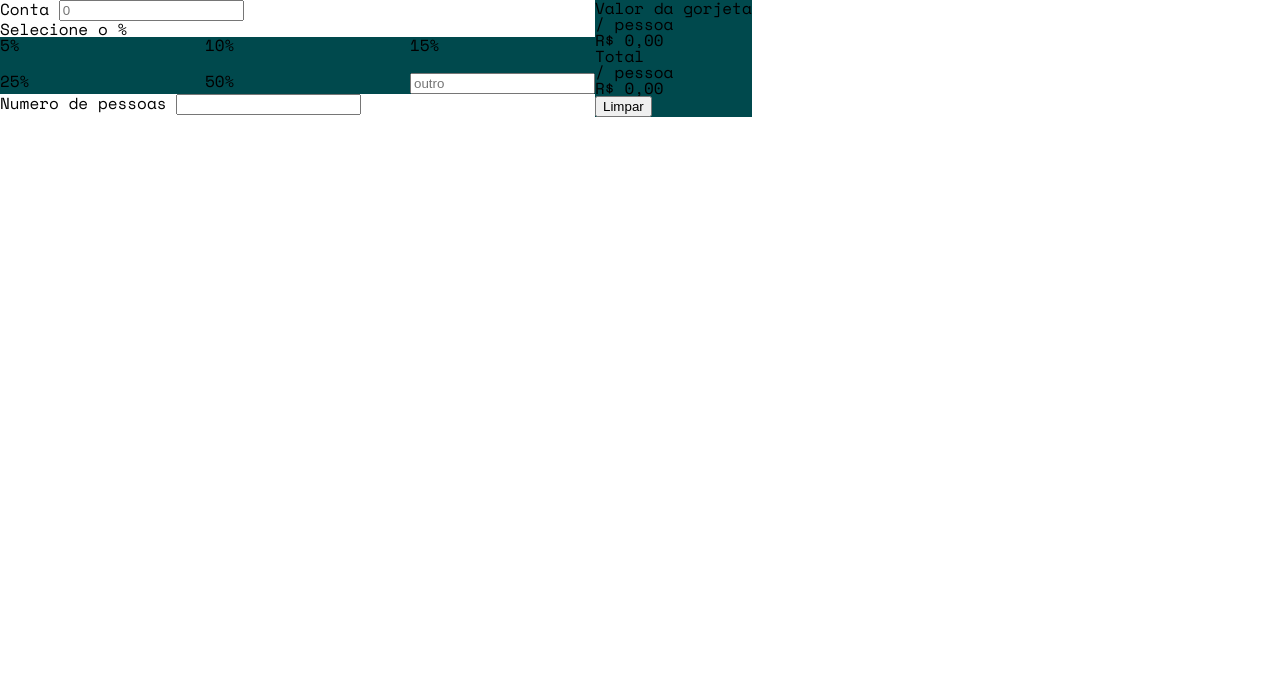
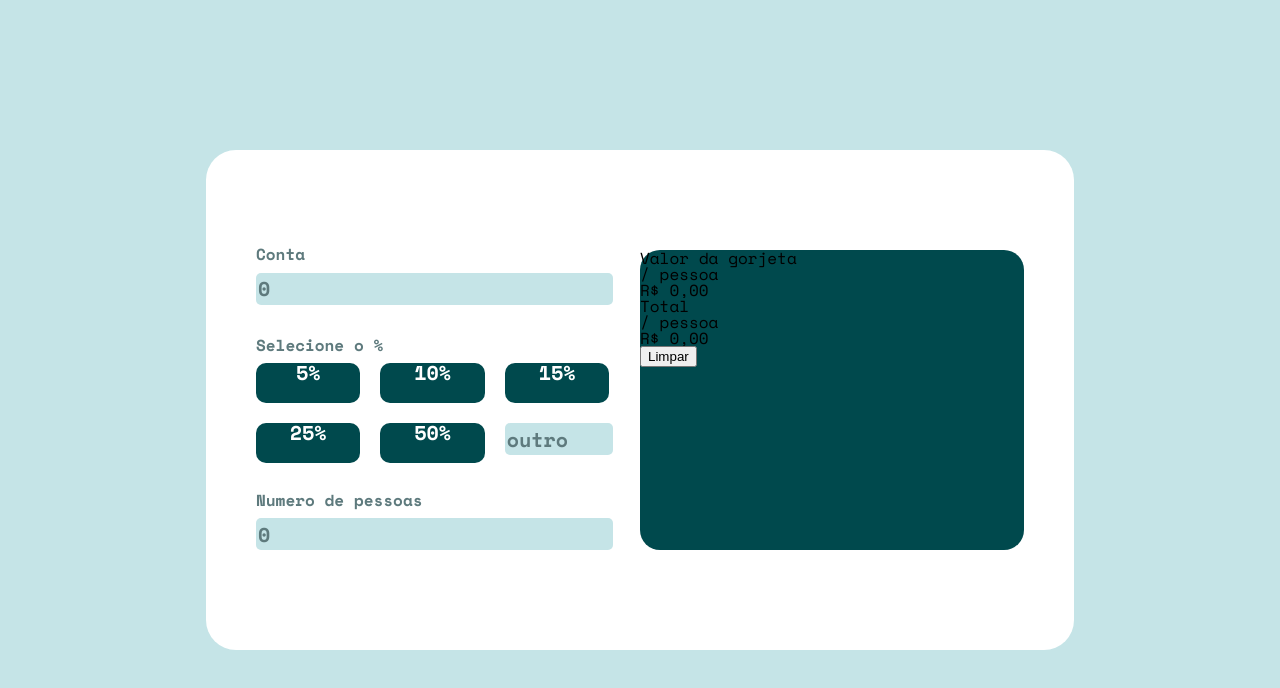
Before and after one commit to jvictorPS/CalculadoraDeGorjetas, a plain HTML site: page index.html in a window 1280 px wide. Drawn offline with nearby package versions, Linux system fonts and the light colour scheme.

Commit message:
estudo dia 06.02

```diff
--- a/css/style.css
+++ b/css/style.css
@@ -1,5 +1,14 @@
+html, body {
+    height: 100%;
+    background-color: var(--fundo-inputs);
+}
+
 body{
     font-family: 'Space Mono', monospace;
+    display: flex;
+    justify-content: center;
+    align-items: center;
+
 }
 
 :root {
@@ -14,21 +23,85 @@ body{
 }
 
 .calculadora {
-    display: flex;
+    display: grid;
+    grid-template-columns: 1fr 1fr;
+    height: 50%;
+    width: 60%;
+    align-items: center;
+    background-color: var(--branco);
+    padding: 50px;
+    border-radius: 30px;
 }
 
 /* estilização lado A */
 
 .opcoes {
-    background-color: var(--fundo-principal);
     display: grid;
     grid-template-columns: 1fr 1fr 1fr;
+    grid-template-rows: 1fr 1fr;
     gap: 20px;
+    height: 50%;
+    margin-top: 3%;
+}
+
+.percentual {
+    background-color: var(--fundo-principal);
+    height: 40px;
+    border-radius: 10px;
+    text-align: center;
+    color: var(--branco);
+    font-weight: 700;
+    font-size: 20px;
+}
+
+.entrada {
+    display: grid;
+    grid-template-rows: 0.5fr 2fr 0.5fr;
+    margin-right: 8%;
+}
+
+.valor {
+    color: var(--letras);
+    font-weight: 700;
+}
+
+input {
+    background-color: var(--fundo-inputs);
+    border-color: var(--fundo-inputs);
+    border: none;
+    border-radius: 5px;
+    width: 100%;
+    height: 30px;
+    font-family: 'Space Mono', monospace;
+    font-size: 20px;
+    font-weight: 700;
+    color: var(--letras);
 
 }
 
 
+
+input::placeholder {
+    font-family: 'Space Mono', monospace;
+    font-size: 20px;
+    font-weight: 700;
+    color: var(--letras);
+}
+
+.parametro {
+    margin-top: 8%;
+    margin-bottom: 8%;
+}
+
+.valores {
+    margin-top: 3%;
+    margin-bottom: 1%;
+}
+
 /* estilização lado B */
-.saida {
+
+.cartao {
+    border-radius: 20px;
     background-color: var(--fundo-principal);
+    height: 300px;
 }
--- a/index.html
+++ b/index.html
@@ -16,27 +16,28 @@
 <body>
 
     <div class="calculadora">
+
         <section class="entrada">
             <div class="valor">
                 <label for="conta">Conta</label>
-                <input type="number" name="conta" placeholder="0">
+                <input id="custo" class="valores" type="number" name="conta" placeholder="0">
             </div>
 
-            <div>
-                <label for="">Selecione o %</label>
+            <div class="parametro">
+                <label for="" class="valor">Selecione o %</label>
                 <ul class="opcoes">
-                    <li class="percentual">5%</li>
-                    <li class="percentual">10%</li>
-                    <li class="percentual">15%</li>
-                    <li class="percentual">25%</li>
-                    <li class="percentual">50%</li>
-                    <li class="percentual"><input id="personalizado" type="number" placeholder="outro"></li>
+                    <div class="percentual">5%</div>
+                    <div class="percentual">10%</div>
+                    <div class="percentual">15%</div>
+                    <div class="percentual">25%</div>
+                    <div class="percentual">50%</div>
+                    <div><input id="personalizado" type="number" placeholder="outro"></div>
                 </ul>
             </div>
 
             <div class="valor">
                 <label for="">Numero de pessoas</label>
-                <input type="number">
+                <input id="pessoas" class="valores" type="number" placeholder="0">
             </div>
         </section>
 
@@ -61,7 +62,9 @@
                 </div>
             </div>
         </section>
+
     </div>
+<script src="main.js"></script>
 
 </body>
 </html>
--- /dev/null
+++ b/main.js
@@ -0,0 +1,6 @@
+let valorConta = document.querySelector('#custo')
+
+let conta = valorConta.ariaValueMax
+
+console.log(valorConta)
+console.log(conta)
```
